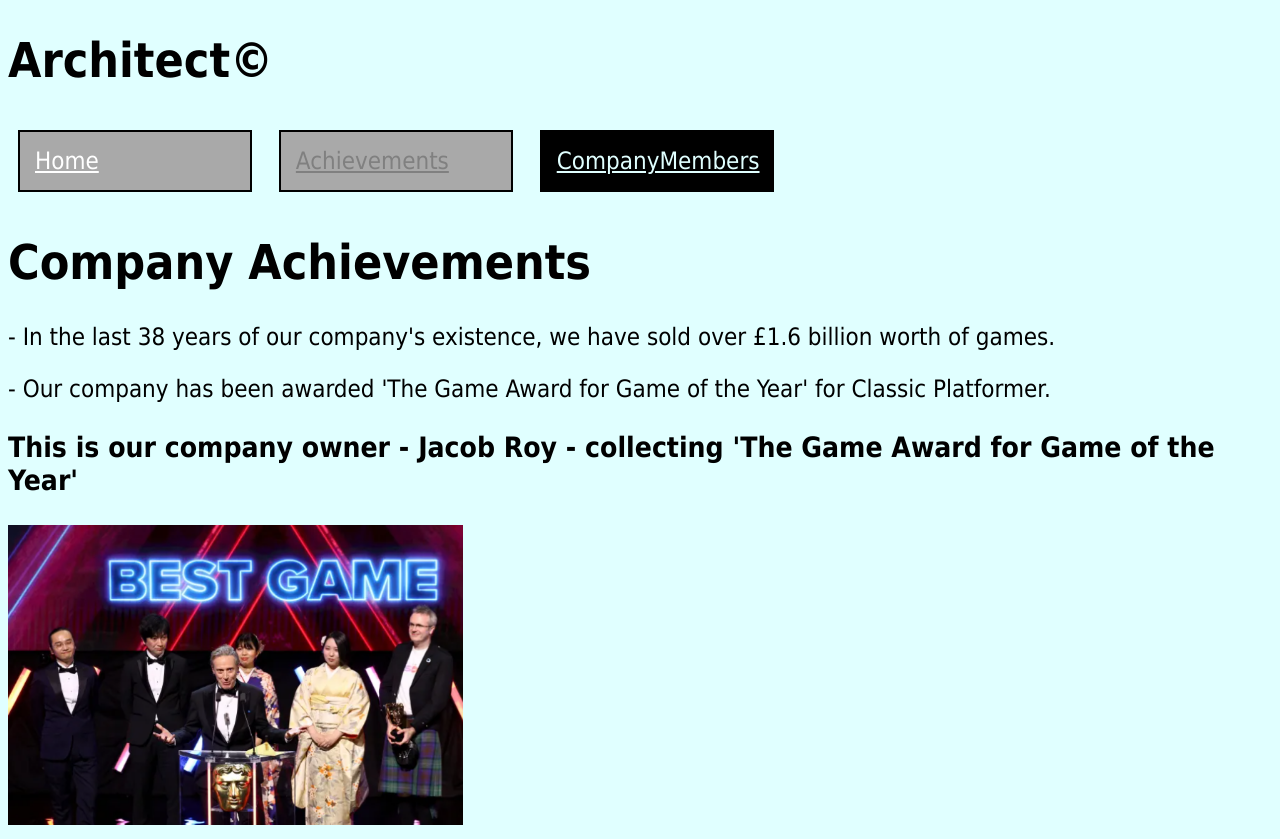
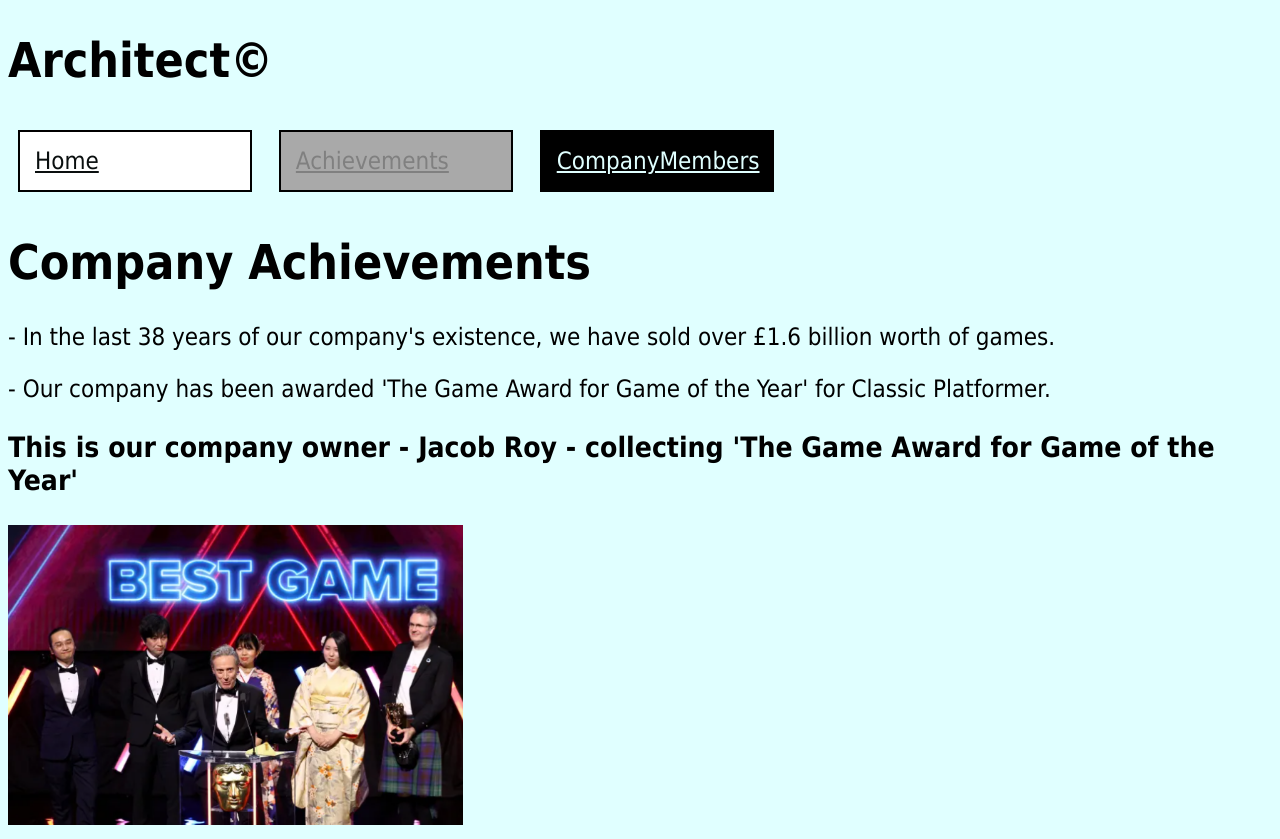
Before and after one commit to ed025walkirwi/ed025walkirwi.github.io, a plain HTML site: page achievements.html in a window 1280 px wide. In both pictures the pointer is over the link "Home". Drawn offline with Linux system fonts and the light colour scheme.

Commit message:
Add files via upload

```diff
--- a/styles.css
+++ b/styles.css
@@ -7,9 +7,9 @@
 
 nav a:hover{
 
-background-color: darkgrey;
+background-color: white;
 
-color: white;
+color: #0a0f0f;
 }
 
 
```
